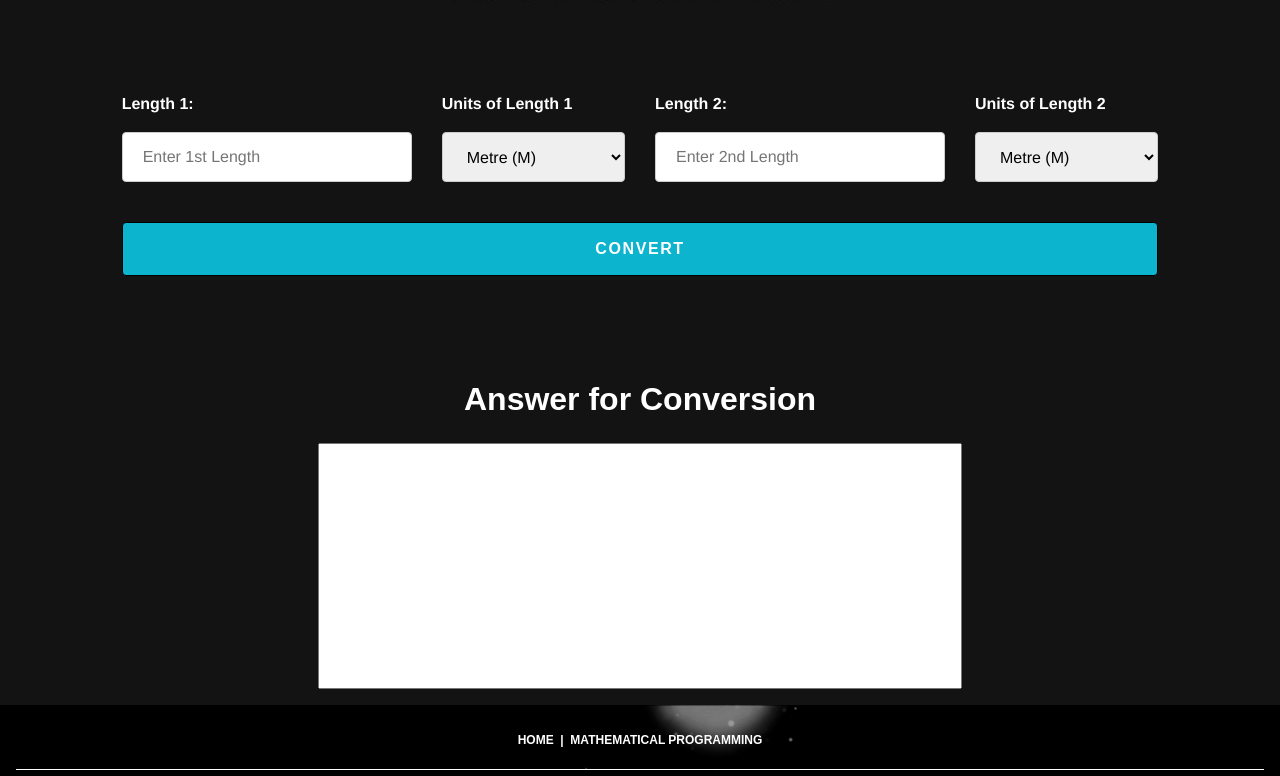
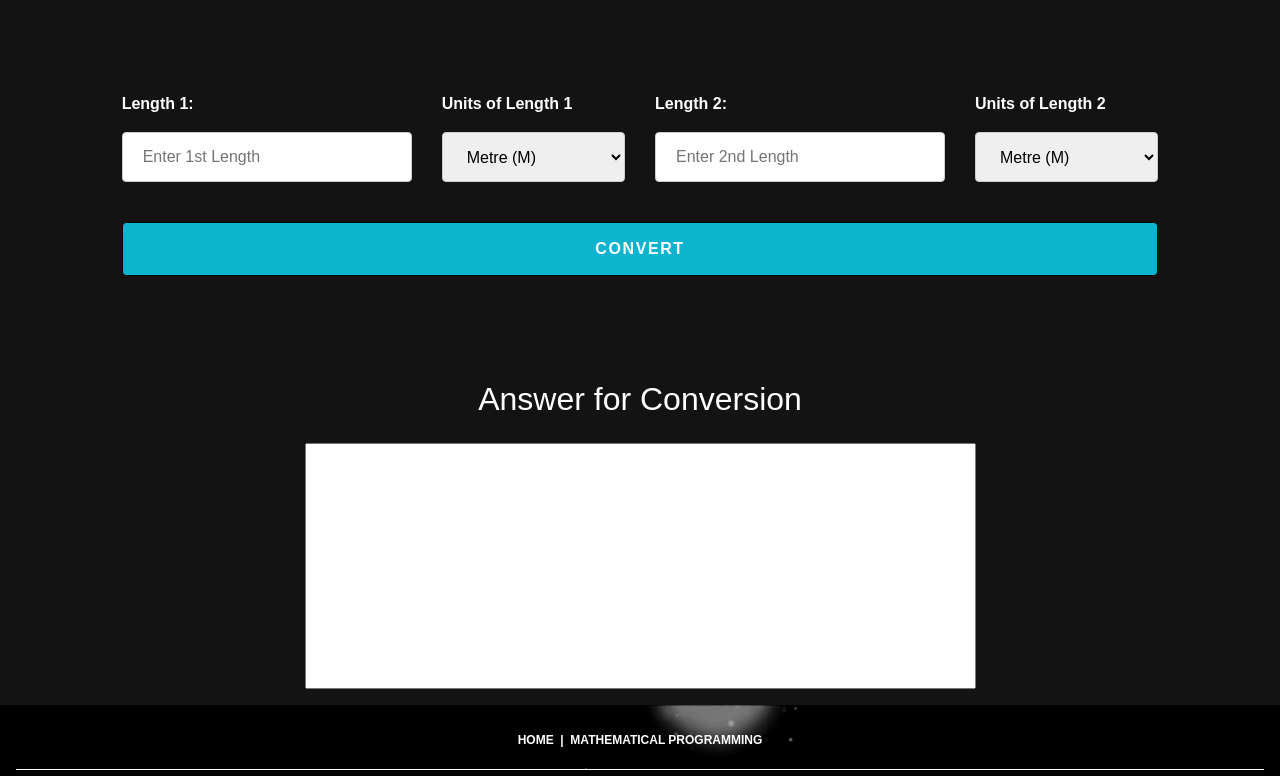
Before and after one commit to ChohKaifeng/ChohKaifeng.github.io, a website: page ScaleFinder.html in a window 1280 px wide. Shown: the part 487-1263 px from the top of the page. Drawn offline with nearby package versions, Linux system fonts and the light colour scheme.

Commit message:
Updated css

```diff
--- a/ScaleFinder.html
+++ b/ScaleFinder.html
@@ -36,7 +36,7 @@
   </div>
 
   <!-- Users Input -->
-  <div class="container-fluid">
+  <div class="container-fluid input">
     <!-- Formula Image for Mobile Devices/Tablets-->
     <img class="d-lg-none d-xl-none" src="img/ScaleFinder/ScaleFinder.jpg" alt="Quadratic Formula Equation"
       style="max-width: 100%;" />
@@ -93,7 +93,7 @@
   </div>
 
   <!-- Answers -->
-  <div class="container-fluid">
+  <div class="container-fluid answers">
     <div class="d-none d-lg-block">
       <h2 class="text-center pt-5">Answer for Conversion</h2>
     </div>
--- a/css/MathematicProgramming.css
+++ b/css/MathematicProgramming.css
@@ -1,5 +1,5 @@
 .container-fluid {
-  background-color: RGB(230,231,232);
+  background-color: RGB(230, 231, 232);
   padding: 30px 62px;
 }
 
@@ -10,12 +10,12 @@ h4,
 h5,
 h6,
 p {
-  font-family: 'Open Sans', Arial, sans-serif;
+  font-family: 'Chivo', sans-serif;
   color: black;
 }
 
 h1 {
-  margin-top:7px;
+  margin-top: 7px;
   font-size: 36px;
   font-weight: bold;
 }
@@ -36,7 +36,7 @@ a.btn {
   /* background: rgb(212, 175, 55);
   color: white; */
   background: #d4af37;
-  color: rgb(255,250,250);
+  color: rgb(255, 250, 250);
   padding: 10px 20px;
   border: 1px solid #d4af37;
   border-radius: 25px;
@@ -44,7 +44,7 @@ a.btn {
 
 a.btn:hover {
   text-decoration: none;
-  background: rgb(255,250,250);
+  background: rgb(255, 250, 250);
   color: #d4af37;
   padding: 10px 20px;
   border: 1px solid #d4af37;
@@ -53,12 +53,12 @@ a.btn:hover {
 
 /* Makes the card image of the same height */
 .card-img-top {
-    height: 15vw;
-    object-fit: cover;
+  height: 15vw;
+  object-fit: cover;
 }
 
 /* Makes card the same height */
-.card{
-    border-radius: 10px;
-    height:100%;
+.card {
+  border-radius: 10px;
+  height: 100%;
 }
--- a/css/QuadraticFormulaSolver.css
+++ b/css/QuadraticFormulaSolver.css
@@ -2,17 +2,17 @@ html {
   scroll-behavior: smooth;
 }
 
-h1,h2,h3,h4,h5{
-  font-family: 'Poppins', Arial, serif;
-  font-weight: bold;
+body,
+h1,
+h2,
+h3,
+h4,
+h5 {
+  font-family: 'Chivo', sans-serif;
 }
 
-h2,h3,h4,h5{
-  color:white;
-}
-
-body{
-  font-family: 'Helvetica', Arial, sans-serif;
+.container-fluid.answers, .container-fluid.input, label {
+  color: white;
   font-weight: bold;
 }
 
@@ -28,10 +28,6 @@ padding-bottom:100px;
 
 .card,.container-fluid{
   background-color: #131313;
-}
-
-label{
-  color:white
 }
 
 input{
--- a/css/ScaleConverter.css
+++ b/css/ScaleConverter.css
@@ -2,17 +2,17 @@ html {
   scroll-behavior: smooth;
 }
 
-h1,h2,h3,h4,h5{
-  font-family: 'Poppins', Arial, serif;
-  font-weight: bold;
+body,
+h1,
+h2,
+h3,
+h4,
+h5 {
+  font-family: 'Chivo', sans-serif;
 }
 
-h2,h3,h4,h5{
-  color:white;
-}
-
-body{
-  font-family: 'Helvetica', Arial, sans-serif;
+.container-fluid.answers, .container-fluid.input, label {
+  color: white;
   font-weight: bold;
 }
 
@@ -28,10 +28,6 @@ padding-bottom:100px;
 
 .card,.container-fluid{
   background-color: #131313;
-}
-
-label{
-  color:white
 }
 
 input, select{
--- a/css/ScaleFinder.css
+++ b/css/ScaleFinder.css
@@ -2,44 +2,46 @@ html {
   scroll-behavior: smooth;
 }
 
-  h1,h2,h3,h4,h5{
-    font-family: 'Poppins', Arial, serif;
+body,
+h1,
+h2,
+h3,
+h4,
+h5 {
+  font-family: 'Chivo', sans-serif;
+}
+
+.container-fluid.answers, .container-fluid.input, label {
+  color: white;
   font-weight: bold;
 }
 
-  h2,h3,h4,h5{
-    color:white;
-  }
-
-  body{
-    font-family: 'Helvetica', Arial, sans-serif;
-    font-weight: bold;
-  }
 
 .jumbotron-fluid {
   background-image: url(../img/QuadraticFormulaSolver/background.png);
   color: white;
 }
 
-  .jumbotron-fluid .content{
-  padding-top:100px;
-  padding-bottom:100px;
+.jumbotron-fluid .content {
+  padding-top: 100px;
+  padding-bottom: 100px;
 }
 
-  .card,.container-fluid{
+.card,
+.container-fluid {
   background-color: #131313;
 }
 
-  label{
-    color:white
+
+input,
+select {
+  width: 100%;
 }
 
-  input, select{
-    width:100%
-  }
-
-  input[type=text],input[type=number], select{
-    height:50px;
+input[type='text'],
+input[type='number'],
+select {
+  height: 50px;
   padding: 12px 20px;
   margin: 8px 0;
   display: inline-block;
@@ -48,7 +50,7 @@ html {
   box-sizing: border-box;
 }
 
-  input[type=submit] {
+input[type='submit'] {
   font-family: 'Poppins', Arial, serif;
   font-weight: bold;
   letter-spacing: 0.1em;
@@ -63,12 +65,12 @@ html {
   cursor: pointer;
 }
 
-  input[type=submit]:hover {
+input[type='submit']:hover {
   background-color: transparent;
   color: #0cb4ce;
   border: 1px solid #0cb4ce;
 }
 
-  textarea{
+textarea {
   resize: none;
 }
--- a/css/homepage.css
+++ b/css/homepage.css
@@ -10,7 +10,7 @@
   h5,
   h6,
   p {
-    font-family: 'Open Sans', Arial, sans-serif;
+    font-family: "Chivo", sans-serif;
     color: black;
   }
 
```
Also changed, not shown: MathematicProgramming.html (+2 -2 lines), QuadraticFormulaSolver.html (+2 -2 lines), ScaleConverter.html (+2 -2 lines), index.html (+1 -1 lines). Lines whose indentation alone changed are shown as unchanged.
